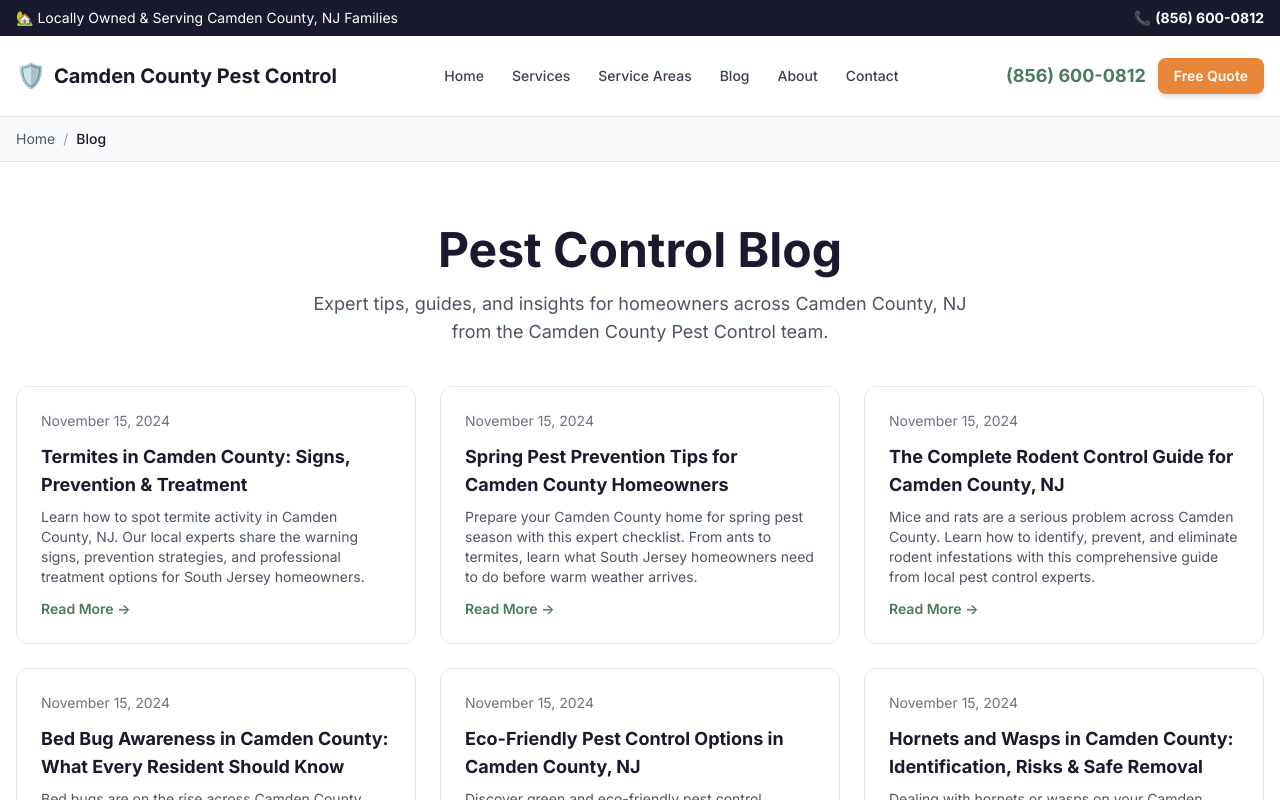
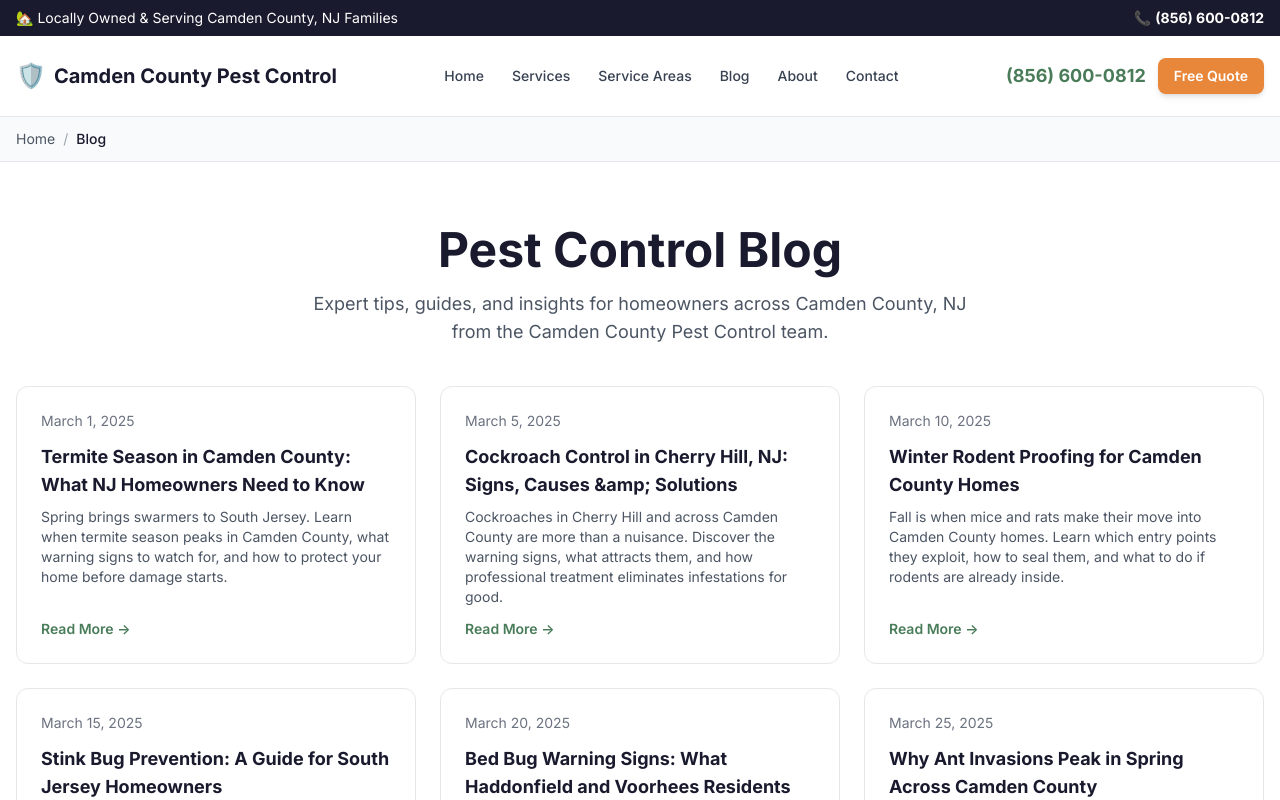
Before and after one commit to jeremyecker/pestcontrolcamdencounty, a Next.js app: page /blog in a window 1280 px wide. Shown: the top 800 px of the page. Built offline with nearby package versions, Linux system fonts and the light colour scheme; no server answers.

Commit message:
Fix blog index 404s: import from data/blog-posts, use excerpt field

```diff
--- a/app/blog/page.tsx
+++ b/app/blog/page.tsx
@@ -2,7 +2,7 @@ import type { Metadata } from 'next';
 import Link from 'next/link';
 import { GEO, SITE_NAME } from '@/site.config';
 import { generatePageMetadata } from '@/lib/seo';
-import { getAllBlogPosts } from '@/lib/blog-posts';
+import { getAllBlogPosts } from '@/data/blog-posts';
 import Breadcrumbs from '@/components/seo/Breadcrumbs';
 import Card from '@/components/ui/Card';
 import CTABanner from '@/components/sections/CTABanner';
@@ -43,7 +43,7 @@ export default function BlogPage() {
                     </time>
                   </div>
                   <h2 className="text-lg font-bold text-brand-dark mb-2">{post.title}</h2>
-                  <p className="text-gray-600 text-sm flex-1 mb-3">{post.description}</p>
+                  <p className="text-gray-600 text-sm flex-1 mb-3">{post.excerpt}</p>
                   <span className="text-brand-primary text-sm font-semibold">Read More →</span>
                 </div>
               </Card>
```
